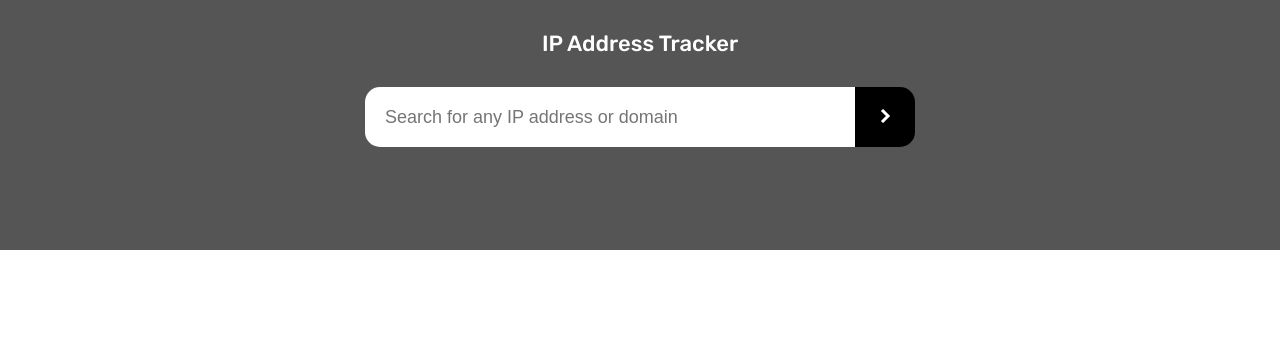
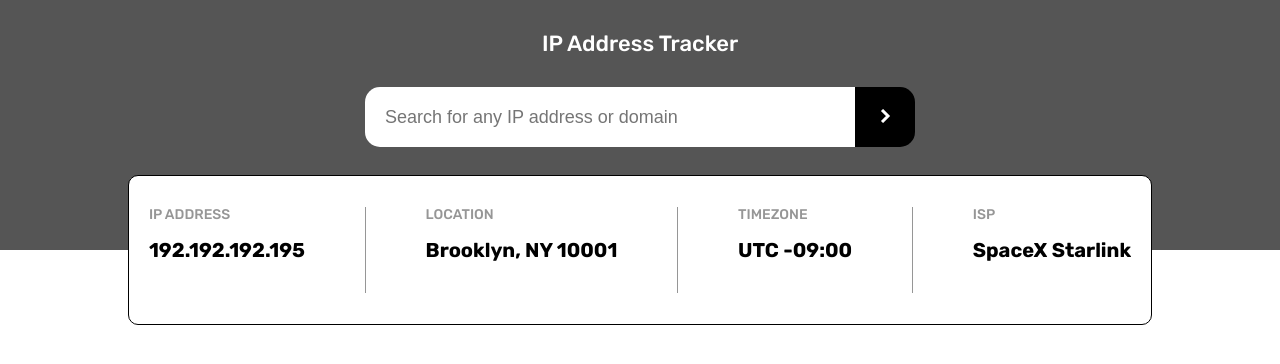
Before and after one commit to bartek-swiderski92/ip-address-tracker, a React (Create React App) app: page / in a window 1280 px wide. Shown: the top 364 px of the page. Built offline with nearby package versions, Linux system fonts and the light colour scheme.

Commit message:
add DataDIsplay Component

```diff
--- a/src/App.tsx
+++ b/src/App.tsx
@@ -1,11 +1,14 @@
 import './App.scss';
 // @ts-ignore
 import Header from './Header.tsx';
+// @ts-ignore
+import DataDisplay from './DataDisplay.tsx';
 
 function App() {
   return (
     <div className="App">
       <Header></Header>
+      <DataDisplay />
     </div>
   );
 }
--- /dev/null
+++ b/src/DataDisplay.scss
@@ -0,0 +1,19 @@
+@import './sass/variables';
+
+.data-display{
+    display: flex;
+    justify-content: space-around;
+    gap: 20px;
+    width: 80%;
+    min-height: 150px;
+    margin: 0 auto;
+    background-color: white;
+    border-radius: 10px;
+    border: 1px solid black;
+    transform: translate(0,-50%);
+
+    &--divider {
+        border-left:1px solid $label-color;
+        margin: 3% 0;
+    }
+}
--- /dev/null
+++ b/src/DataDisplay.tsx
@@ -0,0 +1,20 @@
+import './DataDisplay.scss';
+
+//@ts-ignore
+import DataDisplayField from "./DataDisplayField.tsx"
+
+function DataDisplay() {
+    return (
+        <div className="data-display">
+            <DataDisplayField label={'IP Address'} result={'192.192.192.195'} />
+            <div className="data-display--divider"></div>
+            <DataDisplayField label={'Location'} result={'Brooklyn, NY 10001'} />
+            <div className="data-display--divider"></div>
+            <DataDisplayField label={'Timezone'} result={'UTC -09:00'} />
+            <div className="data-display--divider"></div>
+            <DataDisplayField label={'Isp'} result={'SpaceX Starlink'} />
+        </div>
+    )
+}
+
+export default DataDisplay
--- /dev/null
+++ b/src/DataDisplayField.scss
@@ -0,0 +1,23 @@
+@import './sass/variables';
+
+.data-display-field{
+    font-family: $font-family;
+    display: flex;
+    flex-direction: column;
+    gap: 15px;
+    margin-top: 30px;
+
+}
+
+.data-display-field {
+    &--label{
+        font-size: 1.4rem;
+        color: $label-color;
+        font-weight: 500;
+    }
+
+    &--result {
+        font-size: 2rem;
+        font-weight: 700;
+    }
+}
--- /dev/null
+++ b/src/DataDisplayField.tsx
@@ -0,0 +1,13 @@
+import './DataDisplayField.scss';
+
+function DataDisplayField({ label, result }) {
+
+    return (
+        <div className="data-display-field">
+            <div className="data-display-field--label">{label.toUpperCase()}</div>
+            <div className="data-display-field--result">{result}</div>
+        </div>
+    )
+}
+
+export default DataDisplayField
```
